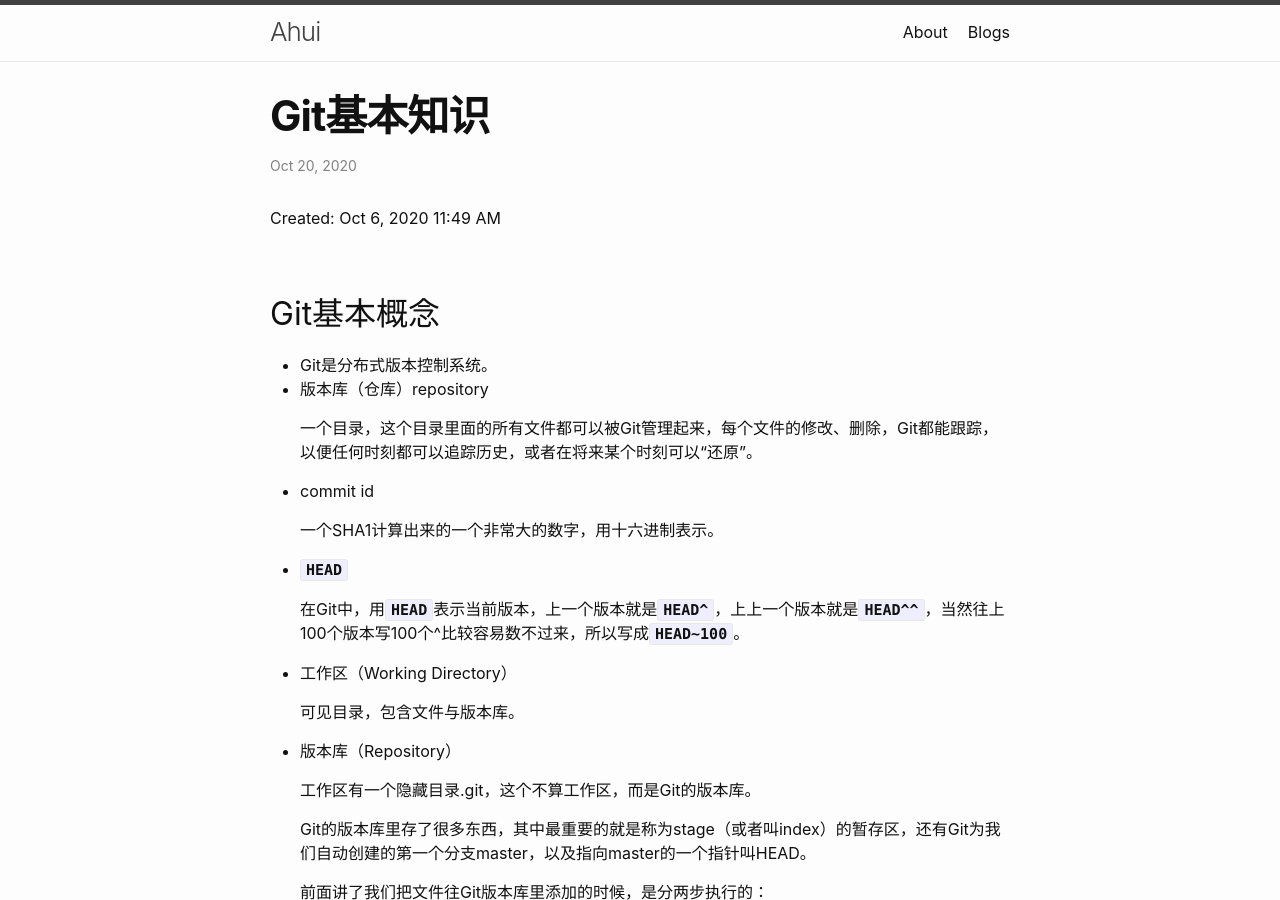
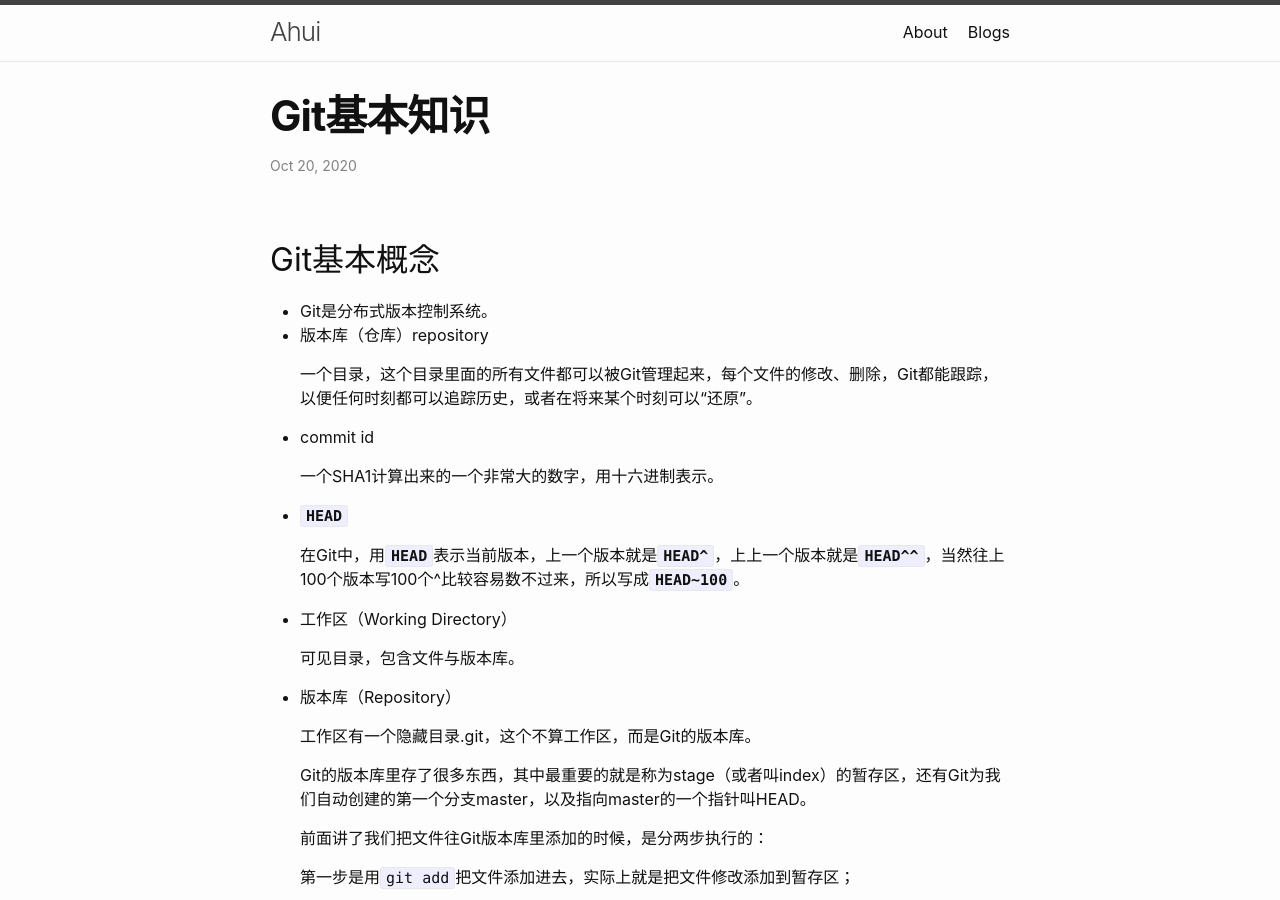
Before and after one commit to ahuijustin/ahuijustin.github.io, a Jekyll site: the page built from _posts/2020-10-20-Git基本知识.md, in a window 1280 px wide and 900 px high. Built offline with Jekyll 4.4.1, drawn with Linux system fonts in a browser that asks for light colours.

Commit message:
更改GIT基本知识

```diff
--- a/_posts/2020-10-20-Git基本知识.md
+++ b/_posts/2020-10-20-Git基本知识.md
@@ -2,8 +2,6 @@
 layout: post
 title: Git基本知识
 ---
-
-Created: Oct 6, 2020 11:49 AM
 
 ## Git基本概念
 
```
